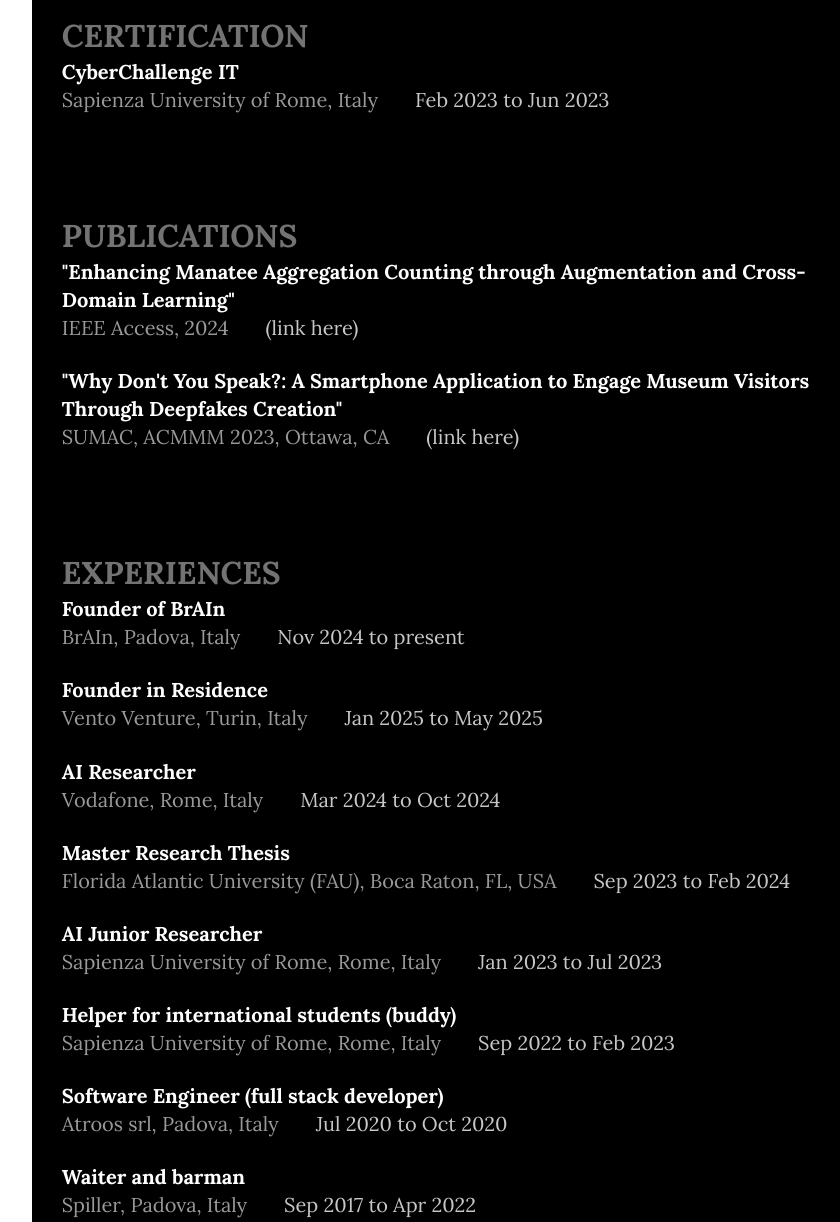
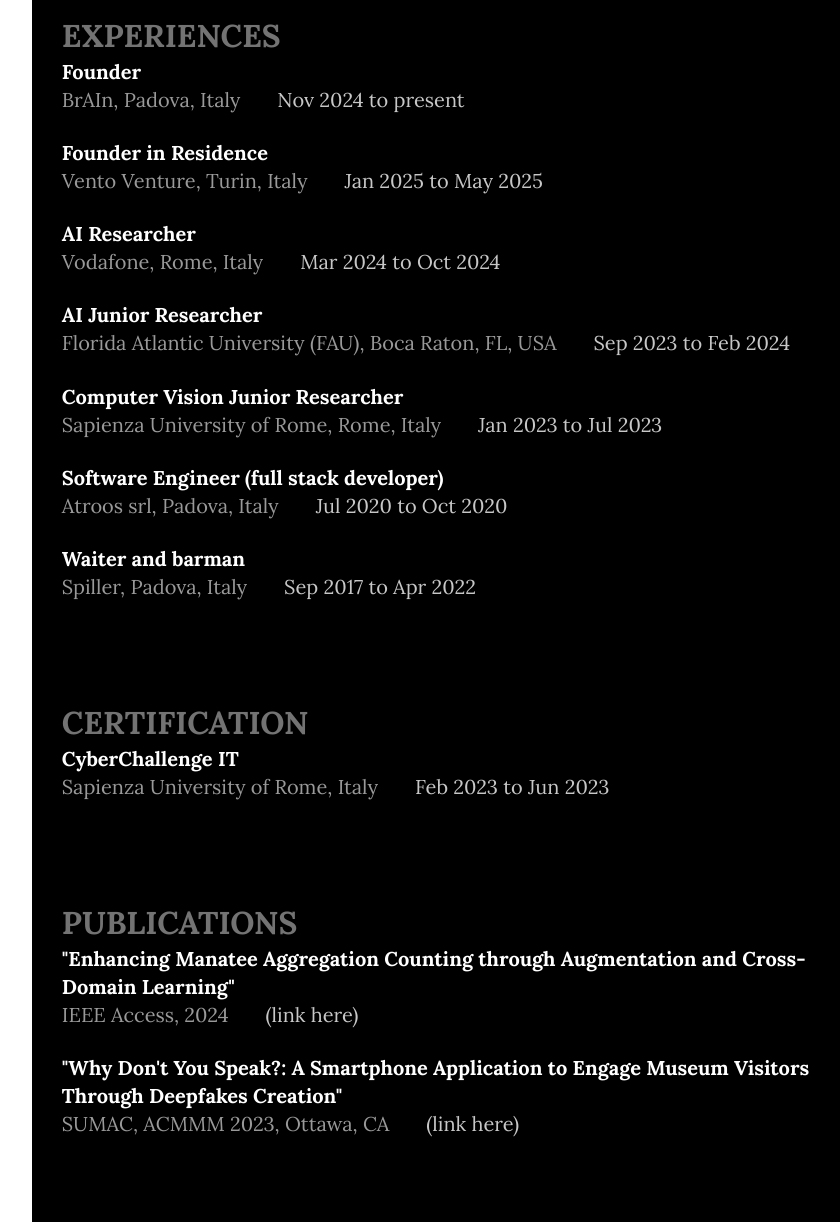
Before and after one commit to Matteozara/my_site, a plain HTML site: page html/cv.html in a window 1280 px wide. Shown: the part 920-2142 px from the top of the page, without its empty margins (395-1235 px from the left). Drawn offline with nearby package versions, Linux system fonts and the light colour scheme; a web font is replaced by a local one.

Commit message:
Updated resume2

```diff
--- a/html/cv.html
+++ b/html/cv.html
@@ -64,6 +64,23 @@
                 <p><b>High school diploma in ICT and Economics</b> <br> <em>ITC PF Calvi, Padova, Italy </em> <span>July 2017</span></p>
             </section>
 
+            <section>
+              <h1>EXPERIENCES</h1>
+              <p><b>Founder </b> <br> <em> BrAIn, Padova, Italy </em> <span>Nov 2024 to present</span></p>
+              <br>
+              <p><b>Founder in Residence</b> <br> <em> Vento Venture, Turin, Italy </em> <span>Jan 2025 to May 2025</span></p>
+              <br>
+              <p><b>AI Researcher </b> <br> <em> Vodafone, Rome, Italy </em> <span>Mar 2024 to Oct 2024</span></p>
+              <br>
+              <p><b>AI Junior Researcher </b> <br> <em> Florida Atlantic University (FAU), Boca Raton, FL, USA </em> <span>Sep 2023 to Feb 2024</span></p>
+              <br>
+              <p><b>Computer Vision Junior Researcher</b> <br> <em> Sapienza University of Rome, Rome, Italy </em> <span>Jan 2023 to Jul 2023</span></p>
+              <br>
+              <p><b>Software Engineer (full stack developer)</b> <br> <em>Atroos srl, Padova, Italy </em> <span>Jul 2020 to Oct 2020</span></p>
+              <br>
+              <p><b>Waiter and barman</b> <br> <em>Spiller, Padova, Italy </em> <span>Sep 2017 to Apr 2022</span></p>
+            </section>
+
           <section>
             <h1>CERTIFICATION</h1>
             <p><b>CyberChallenge IT</b> <br> <em> Sapienza University of Rome, Italy </em> <span> Feb 2023 to Jun 2023</span></p>
@@ -77,23 +94,9 @@
             </section>
 
           <section>
-            <h1>EXPERIENCES</h1>
-            <p><b>Founder of BrAIn </b> <br> <em> BrAIn, Padova, Italy </em> <span>Nov 2024 to present</span></p>
-            <br>
-            <p><b>Founder in Residence</b> <br> <em> Vento Venture, Turin, Italy </em> <span>Jan 2025 to May 2025</span></p>
-            <br>
-            <p><b>AI Researcher </b> <br> <em> Vodafone, Rome, Italy </em> <span>Mar 2024 to Oct 2024</span></p>
-            <br>
-            <p><b>Master Research Thesis </b> <br> <em> Florida Atlantic University (FAU), Boca Raton, FL, USA </em> <span>Sep 2023 to Feb 2024</span></p>
-            <br>
-            <p><b>AI Junior Researcher</b> <br> <em> Sapienza University of Rome, Rome, Italy </em> <span>Jan 2023 to Jul 2023</span></p>
-            <br>
-            <p><b>Helper for international students (buddy)</b> <br> <em>Sapienza University of Rome, Rome, Italy </em> <span>Sep 2022 to Feb 2023</span></p>
-            <br>
-            <p><b>Software Engineer (full stack developer)</b> <br> <em>Atroos srl, Padova, Italy </em> <span>Jul 2020 to Oct 2020</span></p>
-            <br>
-            <p><b>Waiter and barman</b> <br> <em>Spiller, Padova, Italy </em> <span>Sep 2017 to Apr 2022</span></p>
-        </section>
+            <h1>VOLUNTEERING</h1>
+              <p><b>Helper for international students (buddy)</b> <br> <em>Sapienza University of Rome, Rome, Italy </em> <span>Sep 2022 to Jun 2023</span></p>
+          </section>
 
 
         <section>
@@ -114,6 +117,7 @@
               <li>SQL</li>
               <li>Database</li>
               <li>Android studio</li>
+              <li>Hugging Face</li>
               <li>Linux</li>
               <li>ONNX</li>
               <li>CUDA</li>
```
